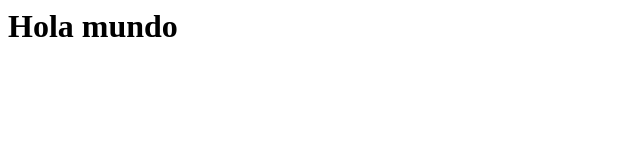
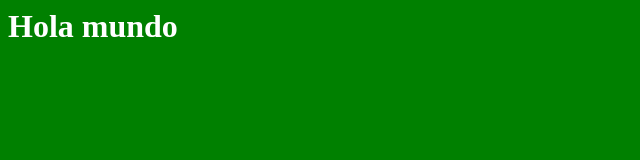
Before and after one commit to betomax-16/test, a plain HTML site: page index.html in a window 1280 px wide. Shown: the whole page, without its empty margins (0-640 px from the left). Drawn offline with Linux system fonts and the light colour scheme.

Commit message:
Cambio de fondo

```diff
--- a/index.html
+++ b/index.html
@@ -1,8 +1,14 @@
 <html>
     <head>
         <title>Test</title>
+        <style>
+            .fondo{
+                background-color: green;
+                color: white;
+            }
+        </style>
     </head>
-    <body>
+    <body class="fondo" >
         <h1>Hola mundo</h1>
     </body>
 </html>
```
